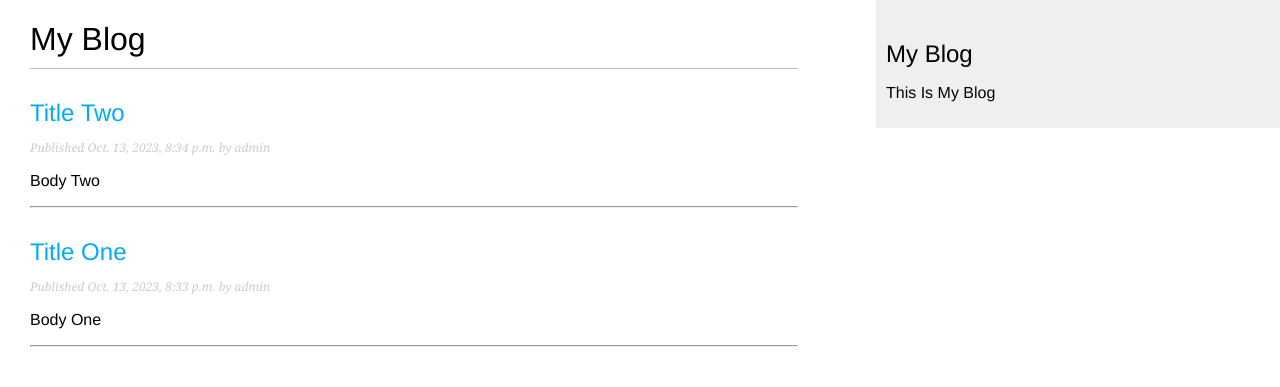
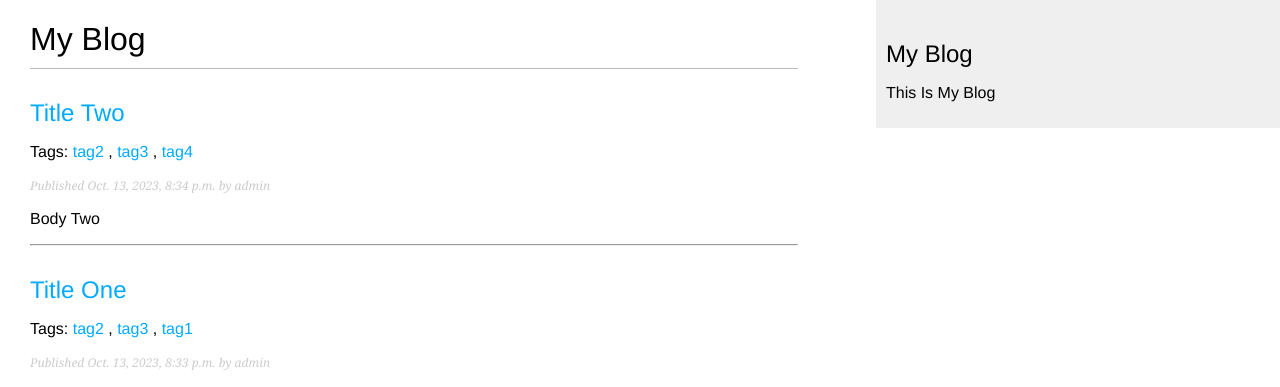
Before and after one commit to MarwanKhatib/Blog_Application, a Django app: page /blog/ in a window 1280 px wide. Shown: the top 387 px of the page. Run offline with Django 4.2, Linux system fonts and the light colour scheme; data comes from the database, SQL or seed files in the repository; both versions use the stored data as it was after the commit; parts of the project's set-up code (start-up, migrations or seed data) failed here and were passed over.

Commit message:
recommended similar Posts

```diff
--- a/blog/templates/blog/post/list.html
+++ b/blog/templates/blog/post/list.html
@@ -1,20 +1,37 @@
 {% extends "blog/base.html" %}
+
 
 {% block title %}My Blog{% endblock %}
 
 {% block content %}
     <h1>My Blog</h1>
+    {% if tag %}
+        <h2>Posts tagged with "{{ tag.name }}"</h2>
+    {% endif %}
     {% for post in posts %}
         <h2>
         <a href="{{post.get_absolute_url}}">
-        {{ post.title }}
+            {{ post.title }}
         </a>
         </h2>
+
+
+        <p class="tags">
+            Tags:
+            {% for tag in post.tags.all %}
+                <a href="{% url "blog:posts_list_by_tag" tag.slug %}">
+                    {{ tag.name }}
+                </a>
+                {% if not forloop.last %}, {% endif %}
+            {% endfor %}
+        </p>
+
+
         <p class="date">
         Published {{ post.publish }} by {{ post.author }}
         </p>
-        {{ post.body|truncatewords:30|linebreaks }}
+        {{ post.body|truncatewords:30|linebreaks  }}
         <hr />
     {% endfor %}
-    {% include "pagination.html" with page=page_obj %}
+    {% include "pagination.html" with page=posts %}
 {% endblock %}
--- a/blog/views.py
+++ b/blog/views.py
@@ -7,6 +7,7 @@ from .forms import EmailPostForm, CommentForm
 from django.core.mail import send_mail
 from django.views.decorators.http import require_POST
 from taggit.models import Tag
+from django.db.models import Count
 
 
 def posts_list(request, tag_slug=None):
@@ -50,10 +51,24 @@ def post_details(request, year, month, day, post):
     )
     comments = post.comments.filter(active=True)
     form = CommentForm()
+
+    post_tags_id = post.tags.values_list("id", flat=True)
+    similar_posts = models.Post.objects.filter(tags__in=post_tags_id).exclude(
+        id=post.id
+    )
+    similar_posts = similar_posts.annotate(same_tags=Count("tags")).order_by(
+        "-same_tags", "-publish"
+    )
+
     return render(
         request,
         "blog/post/details.html",
-        {"post": post, "comments": comments, "form": form},
+        {
+            "post": post,
+            "comments": comments,
+            "form": form,
+            "similar_posts": similar_posts,
+        },
     )
 
 
```
Also changed, not shown: blog/templates/blog/post/details.html (+13 -1 lines), db.sqlite3.
